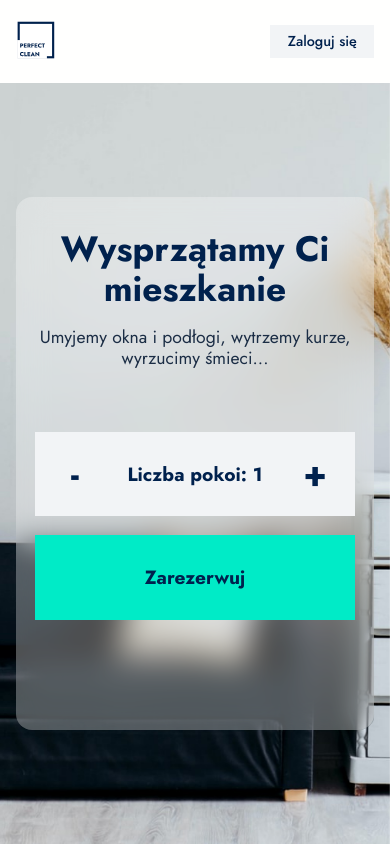
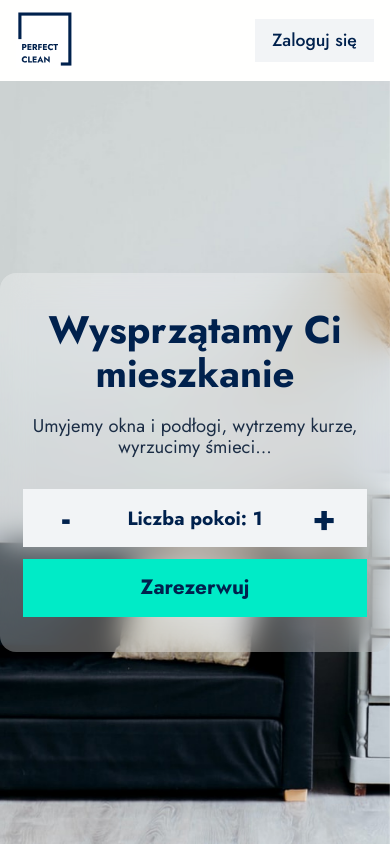
Before and after one commit to mariuszx8/TI-project, a React (Create React App) app: page / in a window 390 px wide. Built offline with nearby package versions, Linux system fonts and the light colour scheme.

Commit message:
Improved mobile styling on homepage

```diff
--- a/src/assets/styles/text.scss
+++ b/src/assets/styles/text.scss
@@ -4,70 +4,58 @@
 @mixin grayButtonText {
   font-weight: 500;
   color: $black;
-  font-size: 1vw;
-
-  @media #{$laptop} {
-    font-size: 1.4vw;
-  }
+  font-size: 1.1rem;
 
   @media #{$tabletXL} {
-    font-size: 1.6vw;
-  }
-
-  @media #{$tablet} {
     font-size: 1.2rem;
   }
 
-  @media #{$mobileXL} {
-    font-size: 1rem;
+  @media #{$maxTablet} {
+    font-size: 1.2rem;
   }
 
-  @media #{$mobile} {
-    font-size: 0.9rem;
+  @media #{$maxMobileXL} {
+    font-size: 1.1rem;
   }
 }
 
 @mixin actionButtonText {
   font-weight: 700;
   color: $accent-text;
-  font-size: 1.4vw;
+  font-size: 1.4rem;
 
   @media #{$laptop} {
-    font-size: 1.7vw;
+    font-size: 1.5rem;
   }
 
   @media #{$tabletXL} {
-    font-size: 1.9vw;
+    font-size: 1.4rem;
   }
 
-  @media #{$mobileXL} {
+  @media #{$maxTablet} {
     font-size: 1.3rem;
-  }
-
-  @media #{$mobile} {
-    font-size: 1.2rem;
   }
 }
 
 @mixin h1Style {
   font-weight: 700;
   color: $black;
-  font-size: 4.2vw;
+  font-size: 4.2rem;
 
   @media #{$laptop} {
-    font-size: 5vw;
+    font-size: 4.1rem;
   }
 
   @media #{$tabletXL} {
-    font-size: 5.7vw;
+    font-size: 3.1rem;
   }
 
-  @media #{$mobileXL} {
-    font-size: 2.4rem;
+  @media #{$maxTablet} {
+    font-size: 2.8rem;
   }
 
-  @media #{$mobile} {
-    font-size: 2.2rem;
+  @media #{$maxMobileXL} {
+    font-size: 2.4rem;
   }
 }
 
@@ -99,22 +87,22 @@ h1 {
 
 @mixin subtitleStyle {
   color: $paragraph;
-  font-size: 1.7vw;
+  font-size: 1.7rem;
 
   @media #{$laptop} {
-    font-size: 2.2vw;
+    font-size: 1.6rem;
   }
 
   @media #{$tabletXL} {
-    font-size: 2.5vw;
+    font-size: 1.4rem;
   }
 
-  @media #{$mobileXL} {
+  @media #{$maxTablet} {
     font-size: 1.3rem;
   }
 
-  @media #{$mobile} {
-    font-size: 1.1rem;
+  @media #{$maxMobileXL} {
+    font-size: 1.15rem;
   }
 }
 
--- a/src/components/Buttons/GrayButton/GrayButton.scss
+++ b/src/components/Buttons/GrayButton/GrayButton.scss
@@ -1,25 +1,22 @@
 @import "../../../assets/styles/colors.scss";
 @import "../../../assets/styles/text.scss";
+@import "../../../assets/styles/breakpoints.scss";
 
 button.gray-button {
   background-color: $gray;
-  padding: 0.7vw 0.9vw;
+  padding: 0.9rem 1.1rem;
   @include grayButtonText;
 
   @media #{$tabletXL} {
-    padding: 0.9vw 1.1vw;
+    padding: 0.8rem 1.2rem;
   }
 
-  @media #{$tablet} {
+  @media #{$maxTablet} {
     padding: 0.7rem 1.3rem;
   }
 
-  @media #{$mobileXL} {
-    padding: 0.6rem 1.2rem;
-  }
-
-  @media #{$mobile} {
-    padding: 0.5rem 1.1rem;
+  @media #{$maxMobileXL} {
+    padding: 0.7rem 1.1rem;
   }
 
   &:hover {
--- a/src/components/HeroHeader/HeroHeader.scss
+++ b/src/components/HeroHeader/HeroHeader.scss
@@ -15,16 +15,12 @@
     height: 91%;
   }
 
-  @media #{$tabletXL} {
-    height: 92%;
-  }
-
-  @media #{$tablet} {
+  @media #{$maxTablet} {
     height: 93%;
   }
 
-  @media #{$mobile}, #{$mobileXL} {
-    height: 92%;
+  @media #{$maxMobileXL} {
+    height: 94%;
   }
 }
 
@@ -39,25 +35,28 @@
   background-color: rgba($color: $background, $alpha: 0.3);
   backdrop-filter: blur(15px);
   border-radius: 16px;
-  padding: 1.6vw 3.2vw;
+  padding: 2rem 3.5rem;
 
   @media #{$laptop} {
-    padding: 2.4vw 3.6vw;
+    padding: 2.4rem 3.6rem;
   }
 
   @media #{$tabletXL} {
-    padding: 2.6vw 3.8vw;
+    padding: 2.2rem 2.5rem;
   }
 
-  @media #{$tablet} {
-    width: 80%;
-    padding: 3rem 0;
+  @media #{$maxTablet} {
+    width: 94%;
+    padding: 2rem 1rem;
   }
 
-  @media #{$mobile}, #{$mobileXL} {
-    width: 92%;
-    height: 70%;
-    padding: 2rem 1.2rem;
+  @media #{$maxMobileXL} {
+    width: 96%;
+    padding: 2.2rem 1.1rem;
+  }
+
+  @media #{$mobile} {
+    width: 100%;
   }
 }
 
--- a/src/components/HeroHeaderForm/HeroHeaderForm.scss
+++ b/src/components/HeroHeaderForm/HeroHeaderForm.scss
@@ -3,44 +3,39 @@
 
 .form-container {
   @include flex-center;
-  height: 5vw;
+  height: 5.8rem;
 
-  @media #{$tabletXL} {
-    height: 6vw;
-  }
-
-  @media #{$tablet} {
-    height: 50%;
-    flex-direction: column;
-    justify-content: space-between;
-  }
-
-  @media #{$mobileXL} {
-    margin-top: 10%;
-    height: 40%;
+  @media #{$maxTablet} {
+    margin-top: 1rem;
+    height: 8rem;
     flex-direction: column;
     justify-content: space-between;
   }
 
   @media #{$mobile} {
-    margin-top: 20%;
-    height: 40%;
-    flex-direction: column;
-    justify-content: space-between;
+    margin-top: 2rem;
   }
 
   & > div {
     width: 45%;
     height: 100%;
 
-    @media #{$tablet} {
-      height: 50%;
-      width: 45%;
+    @media #{$tabletXL} {
+      height: 90%;
     }
 
-    @media #{$mobile}, #{$mobileXL} {
+    @media #{$maxTablet} {
+      width: 55%;
+      height: 50%;
+    }
+
+    @media #{$maxMobileXL} {
       height: 45%;
-      width: 100%;
+      width: 80%;
+    }
+
+    @media #{$mobile} {
+      width: 97%;
     }
   }
 }
--- a/src/components/LogoHeader/LogoHeader.scss
+++ b/src/components/LogoHeader/LogoHeader.scss
@@ -6,27 +6,20 @@ header {
   display: flex;
   align-items: center;
   background-color: $background;
-  padding: 0 4vw;
+  padding: 0 4rem;
   height: 10%;
 
   @media #{$laptop} {
-    padding: 0 5vw;
+    padding: 0 5rem;
     height: 9%;
-  }
 
-  @media #{$tabletXL} {
-    padding: 0 5vw;
-    height: 8%;
-  }
+    @media #{$maxTablet} {
+      height: 7%;
+    }
 
-  @media #{$tablet} {
-    padding: 0 5vw;
-    height: 7%;
-  }
-
-  @media #{$mobile} , #{$mobileXL} {
-    padding: 0 5vw;
-    height: 8%;
+    @media #{$maxMobileXL} {
+      height: 6%;
+    }
   }
 }
 
@@ -37,27 +30,15 @@ header {
   }
 
   svg {
-    height: 3.5vw;
+    height: 4rem;
     width: initial;
 
-    @media #{$laptop} {
-      height: 4vw;
+    @media #{$maxTablet} {
+      height: 60px;
     }
 
-    @media #{$tabletXL} {
-      height: 5vw;
-    }
-
-    @media #{$tablet} {
-      height: 50px;
-    }
-
-    @media #{$mobileXL} {
-      height: 45px;
-    }
-
-    @media #{$mobile} {
-      height: 40px;
+    @media #{$maxMobileXL} {
+      height: 58px;
     }
   }
 }
```
